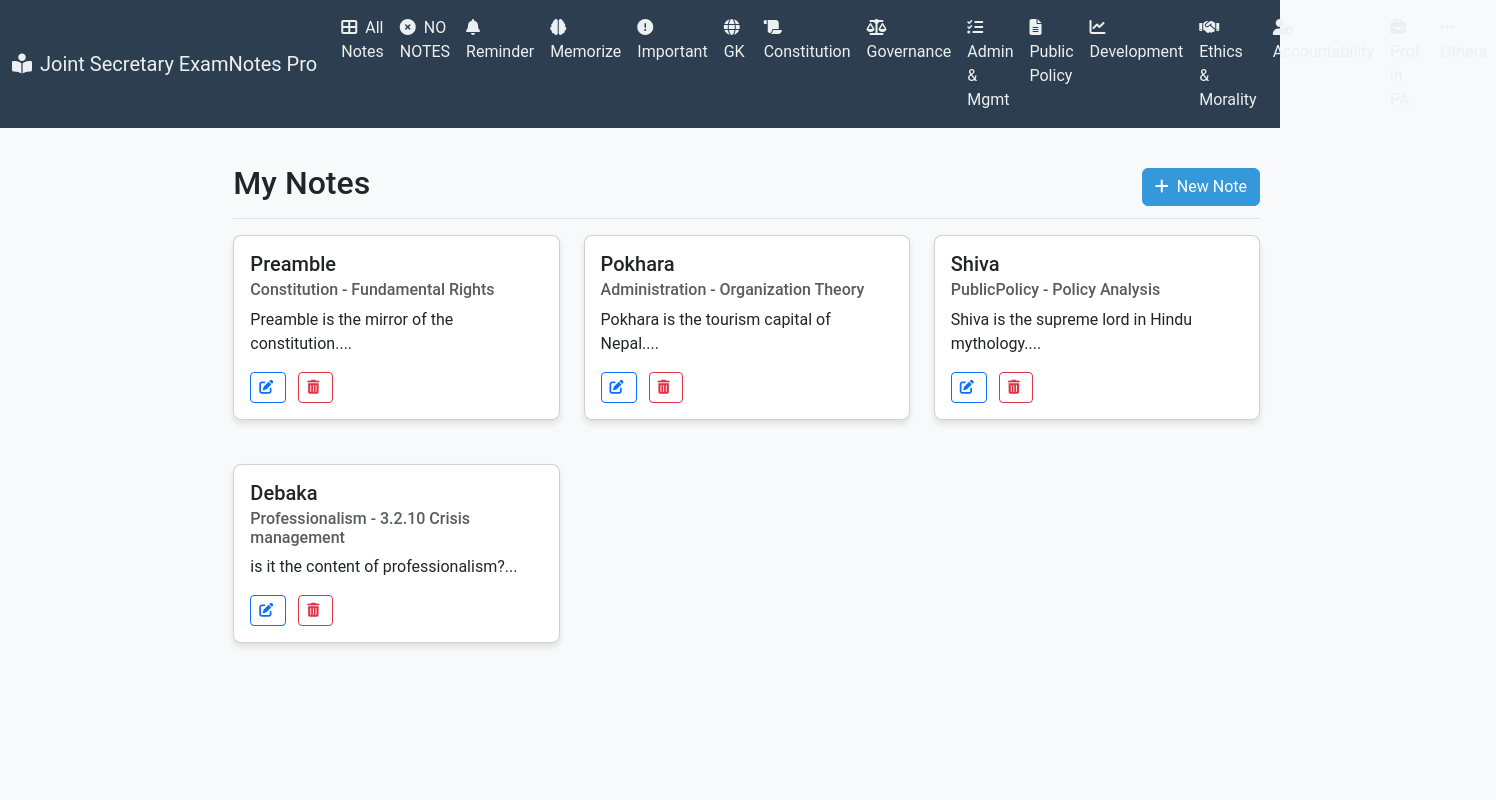
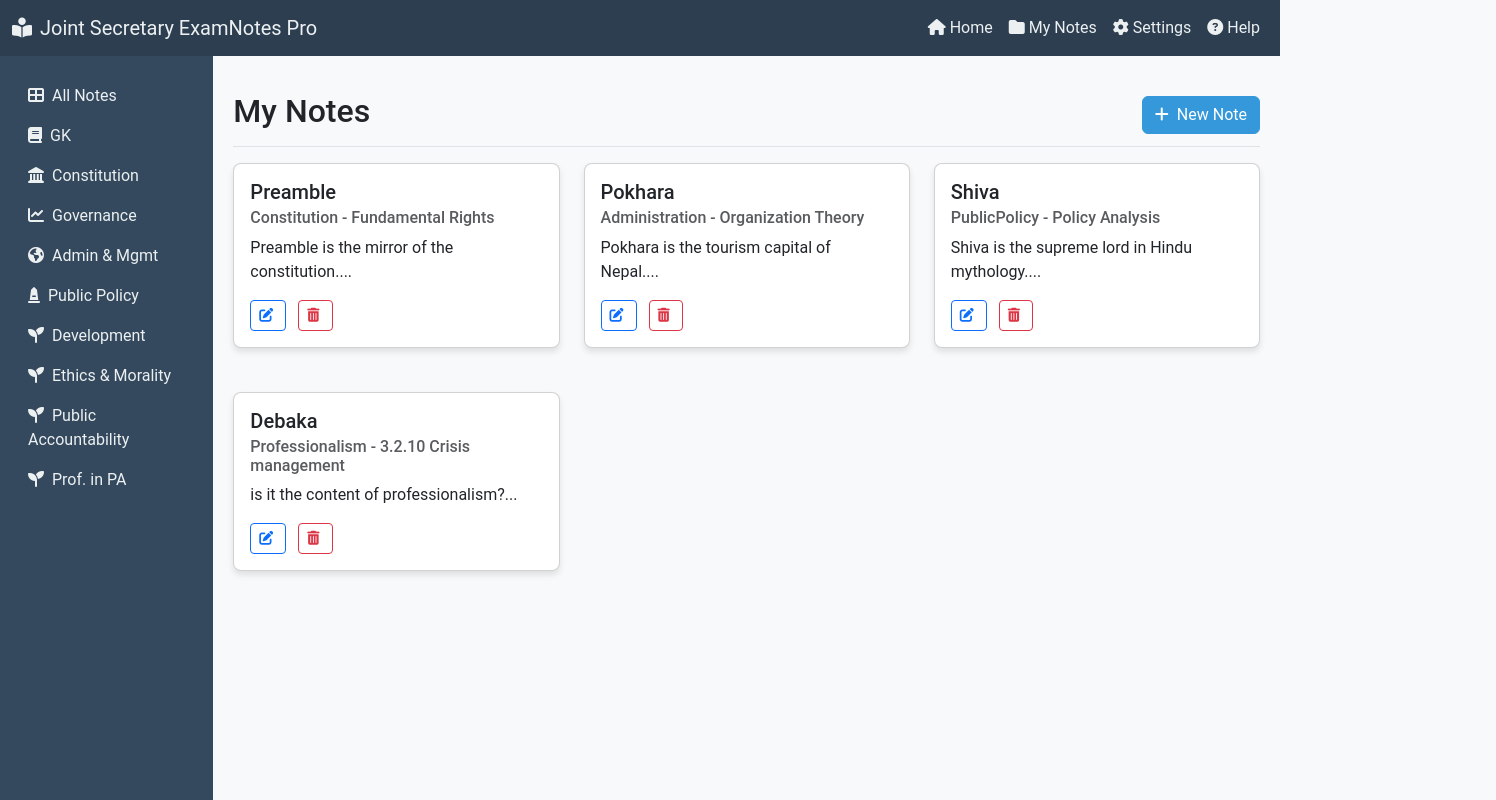
Before and after one commit to ShivaPrasadAcharya/mynotes.git.io, a plain HTML site: page index.html in a window 1280 px wide. Shown: the whole page, 1496 px wide, since content can reach past the window. Drawn offline with nearby package versions, Linux system fonts and the light colour scheme.

Commit message:
Update index.html

```diff
--- a/index.html
+++ b/index.html
@@ -68,49 +68,50 @@
             <div class="collapse navbar-collapse" id="navbarNav">
                 <ul class="navbar-nav ms-auto">
                     <li class="nav-item">
+                        <a class="nav-link active" href="#"><i class="fas fa-home me-1"></i>Home</a>
+                    </li>
+                    <li class="nav-item">
+                        <a class="nav-link" href="#"><i class="fas fa-folder me-1"></i>My Notes</a>
+                    </li>
+                    <li class="nav-item">
+                        <a class="nav-link" href="#"><i class="fas fa-cog me-1"></i>Settings</a>
+                    </li>
+                    <li class="nav-item">
+                        <a class="nav-link" href="#"><i class="fas fa-question-circle me-1"></i>Help</a>
+                    </li>
+                </ul>
+            </div>
+        </div>
+    </nav>
+
+    <div class="container-fluid">
+        <div class="row">
+            <nav class="col-md-2 d-none d-md-block sidebar">
+                <div class="position-sticky">
+                    <ul class="nav flex-column">
+                        <li class="nav-item">
                             <a class="nav-link active" href="#" data-category="all"><i class="fas fa-th-large me-2"></i>All Notes</a>
                         </li>
                         <li class="nav-item">
-    <a class="nav-link" href="#" data-category="no"><i class="fas fa-times-circle me-2"></i>NO NOTES</a>
+                            <a class="nav-link" href="#" data-category="GK"><i class="fas fa-book me-2"></i>GK</a>
                         </li>
                         <li class="nav-item">
-    <a class="nav-link" href="#" data-category="rem"><i class="fas fa-bell me-2"></i>Reminder</a>
+                            <a class="nav-link" href="#" data-category="Constitution"><i class="fas fa-landmark me-2"></i>Constitution</a>
                         </li>
                         <li class="nav-item">
-    <a class="nav-link" href="#" data-category="mem"><i class="fas fa-brain me-2"></i>Memorize</a>
+                            <a class="nav-link" href="#" data-category="Governance"><i class="fas fa-chart-line me-2"></i>Governance</a>
                         </li>
                         <li class="nav-item">
-    <a class="nav-link" href="#" data-category="imp"><i class="fas fa-exclamation-circle me-2"></i>Important</a>
+                            <a class="nav-link" href="#" data-category="Administration"><i class="fas fa-globe-americas me-2"></i>Admin & Mgmt</a>
                         </li>
                         <li class="nav-item">
-    <a class="nav-link" href="#" data-category="GK"><i class="fas fa-globe me-2"></i>GK</a>
+                            <a class="nav-link" href="#" data-category="PublicPolicy"><i class="fas fa-monument me-2"></i>Public Policy</a>
                         </li>
                         <li class="nav-item">
-    <a class="nav-link" href="#" data-category="Constitution"><i class="fas fa-scroll me-2"></i>Constitution</a>
-</li>
-<li class="nav-item">
-    <a class="nav-link" href="#" data-category="Governance"><i class="fas fa-balance-scale me-2"></i>Governance</a>
-</li>
-<li class="nav-item">
-    <a class="nav-link" href="#" data-category="Administration"><i class="fas fa-tasks me-2"></i>Admin & Mgmt</a>
-</li>
-<li class="nav-item">
-    <a class="nav-link" href="#" data-category="PublicPolicy"><i class="fas fa-file-alt me-2"></i>Public Policy</a>
-</li>
-<li class="nav-item">
-    <a class="nav-link" href="#" data-category="Development"><i class="fas fa-chart-line me-2"></i>Development</a>
-</li>
-<li class="nav-item">
-    <a class="nav-link" href="#" data-category="Ethics"><i class="fas fa-handshake me-2"></i>Ethics & Morality</a>
-</li>
-<li class="nav-item">
-    <a class="nav-link" href="#" data-category="PublicAccountability"><i class="fas fa-user-shield me-2"></i>Accountability</a>
-</li>
-<li class="nav-item">
-    <a class="nav-link" href="#" data-category="Professionalism"><i class="fas fa-briefcase me-2"></i>Prof. in PA</a>
-</li>
-<li class="nav-item">
-    <a class="nav-link" href="#" data-category="Other"><i class="fas fa-ellipsis-h me-2"></i>Others</a>
+                            <a class="nav-link" href="#" data-category="Development"><i class="fas fa-seedling me-2"></i>Development</a>
+                            <a class="nav-link" href="#" data-category="Ethics"><i class="fas fa-seedling me-2"></i>Ethics & Morality</a>
+                            <a class="nav-link" href="#" data-category="PublicAccountability"><i class="fas fa-seedling me-2"></i>Public Accountability</a>
+                            <a class="nav-link" href="#" data-category="Professionalism"><i class="fas fa-seedling me-2"></i>Prof. in PA</a>
                         </li>
                     </ul>
                 </div>
@@ -149,10 +150,6 @@
                             <label for="noteCategory" class="form-label">Category</label>
                             <select class="form-select" id="noteCategory" required>
                                 <option value="">Choose a category</option>
-                                <option value="null">***</option>
-                                <option value="imp">Important</option>
-                                <option value="rem">Reminder</option>
-                                <option value="mem">Memorize</option>
                                 <option value="GK">0.GK</option>
                                 <option value="Governance">I.1.Governance</option>
                                 <option value="Constitution">I.2.Constitution</option>
@@ -162,7 +159,6 @@
                                 <option value="Ethics">II.1.Ethics & Morality</option>
                                 <option value="PublicAccountability">II.2.Public Accountability</option>
                                 <option value="Professionalism">II.3.Prof. in PA</option>
-                                <option value="Other">Others/option>
                             </select>
                         </div>
                         <div class="mb-3">
@@ -208,10 +204,6 @@
                             <label for="editNoteCategory" class="form-label">Category</label>
                             <select class="form-select" id="editNoteCategory" required>
                                 <option value="">Choose a category</option>
-                                <option value="Null">*
-
-                                </option>
-                                <option value="Null">***</option>
                                 <option value="GK">GK</option>
                                 <option value="Constitution">Constitution</option>
                                 <option value="Governance">Governance</option>
@@ -221,7 +213,6 @@
                                 <option value="Ethics">Ethics & Morality</option>
                                 <option value="PublicAccountability">Public Accountability</option>
                                 <option value="Professionalism">Prof. in PA</option>
-                                <option value="Other">Others</option>
                             </select>
                         </div>
                         <div class="mb-3">
@@ -255,7 +246,6 @@
 
         // Define subcategories for each category
         const subcategories = {
-"Null": ["", "imp"],
             "GK":["","Data","figure", "example"],
     "Governance": ["",
         "1.1 Dimensions, features and indicators of governance",
@@ -343,8 +333,7 @@
         "3.6 Deprofessionalism tactics",
         "3.7 Attitude and its relation with thought and behaviour; moral and political attitudes; social influence and persuasion",
         "3.8 Emotional intelligence and its relevance in public management and governance"
-    ],
-"Other": ["", "Others"]
+    ]
 
 };
         // DOM Elements
```
Lines whose indentation alone changed are shown as unchanged.
